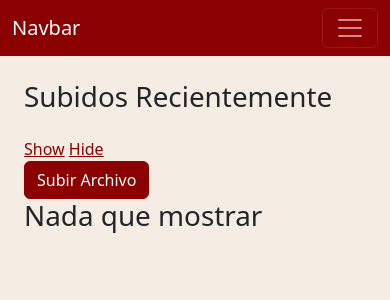
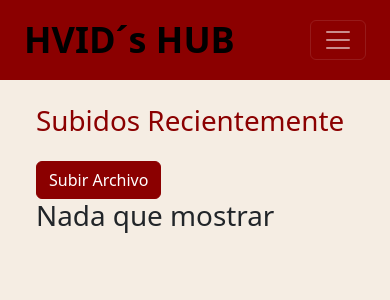
Before and after one commit to DiegoAudiffred/HVIDs, a Django app: page / in a window 390 px wide. Shown: the top 300 px of the page. Run offline with Django 4.2, Linux system fonts and the light colour scheme; data that the repository does not hold is empty; some libraries are stand-ins or nearby versions.

Commit message:
add new things to the page

```diff
--- a/index/templates/index/index.html
+++ b/index/templates/index/index.html
@@ -33,12 +33,12 @@
         }
 
 </style>
-<div class="container my-4">
-<div class="row align-items-center">
+<div class="container ">
+<div class="row align-items-center ">
     <div class="col">
-        <h1 class="mb-4">Subidos Recientemente</h1>
-        <a href="{% url "index:show" %}">Show</a>
-                <a href="{% url "index:hide" %}">Hide</a>
+        <h1 class="mb-4 text-primary">Subidos Recientemente</h1>
+        <a class="d-none" href="{% url "index:show" %}">Show</a>
+                <a class="d-none" href="{% url "index:hide" %}">Hide</a>
 
     </div>
     <div class="col-auto">
@@ -47,7 +47,7 @@
 </div>
 
 
-    <div class="row">
+    <div class="row ">
         {% if not media_files%}
 
         <h1>Nada que mostrar</h1>
--- a/index/templates/index/sideBar.html
+++ b/index/templates/index/sideBar.html
@@ -1,5 +1,5 @@
-<div class="sidebar d-none d-md-block">
-   <h2>Tags</h2>
+<div class="sidebar d-none d-md-block border-primary-3">
+   <h2 class="text-primary">Tags</h2>
    {% if popular_tags %}
 
    <h4 class="px-3">
@@ -11,10 +11,10 @@
    </h4>
    {% endfor %}
    {% else %}
-   <p>No tags available.</p>
+   <p class="text-tercero" style="font-size: 22px;"> No tags available.</p>
    {% endif %}
 
-   <h2>Artistas</h2>
+   <h2 class="text-primary">Artistas</h2>
    {% if popular_artists %}
    <h4 class="px-3">
       <a href="{% url 'index:filteredByArtist' 'All' %}">All</a>
@@ -26,10 +26,10 @@
    </h4>
    {% endfor %}
    {% else %}
-   <p>No artists available.</p>
+   <p class="text-tercero" style="font-size: 22px;"> No Artists available.</p>
    {% endif %}
 
-   <h2>Personajes</h2>
+   <h2 class="text-primary">Personajes</h2>
    <!-- Añadir contenido adicional aquí -->
    {% if popular_characters %}
    <h4 class="px-3">
@@ -42,7 +42,7 @@
    </h4>
    {% endfor %}
    {% else %}
-   <p>No character available.</p>
+   <p class="text-tercero" style="font-size: 22px;"> No characters available.</p>
    {% endif %}
 
 
--- a/templates/layout/layout.html
+++ b/templates/layout/layout.html
@@ -24,17 +24,18 @@
     <div class="container-fluid">
         <div class="row">
             <!-- Sidebar -->
-            <div class="col-md-2 bg-light d-none d-md-block">
+            <div class="col-md-2 bg-light d-none d-md-block my-4 px-4 border-end border-top border-bottom border-3 border-tercero min-vh-100">
                 {% block sidebar %}
                     {% include 'index/sideBar.html' %}
                 {% endblock %}
             </div>
 
+
             <!-- Main Content -->
-            <div class="col-md-10 col-12">
+            <div class="col-md-10 col-12 my-4 px-4 ">
                 <main class="bg-cuarto">
                     {% block body %}
-                    <!-- Aquí se incluirá el contenido específico de cada página -->
+
                     {% endblock %}
                 </main>
             </div>
--- a/templates/layout/navbar.html
+++ b/templates/layout/navbar.html
@@ -1,46 +1,35 @@
 {% load static %}
 <nav class="navbar navbar-expand-lg navbar-dark bg-primary">
-  <div class="container-fluid">
-    <a class="navbar-brand" href="#">Navbar</a>
+  <div class="container-fluid px-4">
+
+    <a class="navbar-brand text-center text-black fw-bold"  href="###" style="font-size: 36px;">HVID´s HUB</a>
     <button class="navbar-toggler" type="button" data-bs-toggle="collapse" data-bs-target="#navbarSupportedContent" aria-controls="navbarSupportedContent" aria-expanded="false" aria-label="Toggle navigation">
       <span class="navbar-toggler-icon"></span>
     </button>
 
     <div class="collapse navbar-collapse" id="navbarSupportedContent">
       <ul class="navbar-nav me-auto mb-2 mb-lg-0">
-        <li class="nav-item border-white border-top border-start border-end mx-4 px-4">
-          <a class="nav-link active " aria-current="page" href="{% url "index:index" %}">Home</a>
+        <li class="nav-item  mx-4 px-4">
+          <a class="nav-link active text-black fw-bold" style="font-size: 28px;" aria-current="page" href="{% url "index:index" %}">Inicio</a>
         </li>
-        <li class="nav-item border-white border-top border-start border-end mx-4 px-4">
-          <a class="nav-link active" href="#">Artistas</a>
+        <li class="nav-item  mx-4 px-4">
+          <a class="nav-link active text-black fw-bold" style="font-size: 28px;" href="#">Artistas</a>
         </li>
-        <li class="nav-item border-white border-top border-start border-end mx-4 px-4">
-          <a class="nav-link active" href="#">Series</a>
+        <li class="nav-item  mx-4 px-4">
+          <a class="nav-link active text-black fw-bold" style="font-size: 28px;" href="#">Series</a>
         </li>
-        <li class="nav-item border-white border-top border-start border-end mx-4 px-4">
-          <a class="nav-link active" href="#">Personajes</a>
+        <li class="nav-item mx-4 px-4">
+          <a class="nav-link active text-black fw-bold" style="font-size: 28px;" href="#">Personajes</a>
+        </li>
+        <li class="nav-item mx-4 px-4">
+          <a class="nav-link active text-black fw-bold" style="font-size: 28px;" href="#">Videos</a>
+        </li>
+        <li class="nav-item mx-4 px-4">
+          <a class="nav-link active text-black fw-bold" style="font-size: 28px;" href="#">Comics</a>
         </li>
 
 
-        <li class="nav-item dropdown">
-          <a class="nav-link dropdown-toggle" href="#" id="navbarDropdown" role="button" data-bs-toggle="dropdown" aria-expanded="false">
-            Dropdown
-          </a>
-          <ul class="dropdown-menu" aria-labelledby="navbarDropdown">
-            <li><a class="dropdown-item" href="#">Action</a></li>
-            <li><a class="dropdown-item" href="#">Another action</a></li>
-            <li><hr class="dropdown-divider"></li>
-            <li><a class="dropdown-item" href="#">Something else here</a></li>
-          </ul>
-        </li>
-        <li class="nav-item">
-          <a class="nav-link disabled" href="#" tabindex="-1" aria-disabled="true">Disabled</a>
-        </li>
-      </ul>
-      <form class="d-flex">
-        <input class="form-control me-2" type="search" placeholder="Search" aria-label="Search">
-        <button class="btn btn-outline-success" type="submit">Search</button>
-      </form>
+
     </div>
   </div>
 </nav>
```
Also changed, not shown: requierements.txt (+4 -4 lines), asd/db.sqlite3 (added), db.sqlite3, 1 other file.
